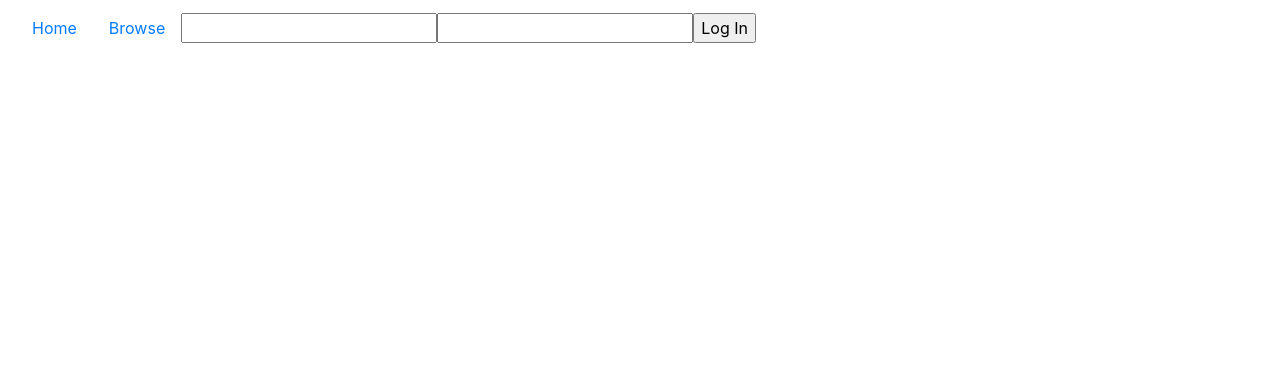
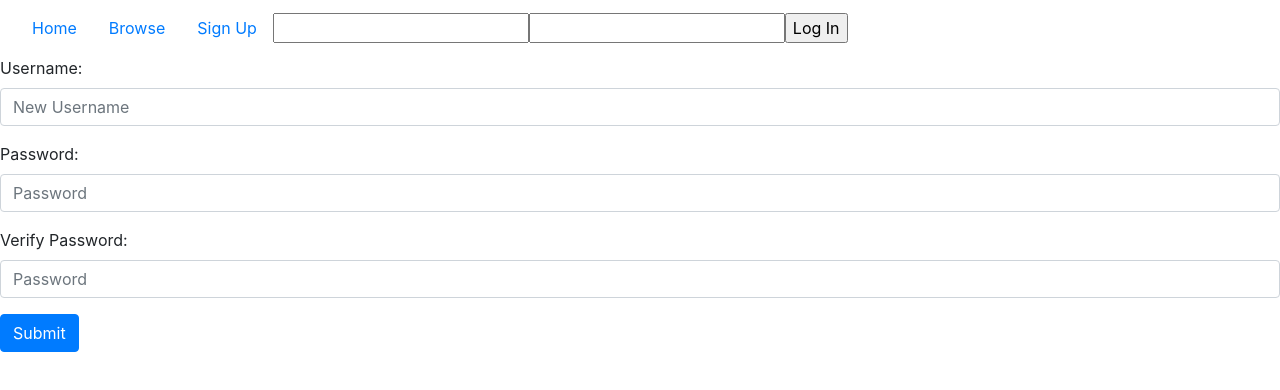
Before and after one commit to unclezap/Mod-4-Multipass-Frontend, a React (Create React App) app: page /signup in a window 1280 px wide. Shown: the top 390 px of the page. Built offline with nearby package versions, Linux system fonts and the light colour scheme; no server answers.

Commit message:
Create account function working.

```diff
--- a/src/App.js
+++ b/src/App.js
@@ -6,6 +6,7 @@ import Navi from './containers/Navi';
 import Browse from './containers/Browse';
 import Quiz from './components/Quiz';
 import MyAccount from './containers/MyAccount';
+import SignUp from './containers/SignUp'
 
 
 //Fetch calls here
@@ -73,9 +74,12 @@ class App extends Component {
 
           <Route
             path={'/browse/:category'}
-            render={(props) => <Browse {...props} allQuizzes={this.state.allQuizzes.filter(quiz => quiz.category === props.category)}/>}
+            render={props => <Browse {...props} allQuizzes={this.state.allQuizzes.filter(quiz => quiz.category === props.category)}/>}
           />
-
+          <Route
+            exact path={'/signup'}
+            render={props => <SignUp {...props} />}
+          />
           <Route
             path={'/quizzes/:id'}
             render={props => <Quiz {...props} thisQuiz={props.match.url} />}
--- a/src/HOC/AuthHOC.js
+++ b/src/HOC/AuthHOC.js
@@ -22,4 +22,4 @@ const AuthHOC = WrappedComponent => {
     }
 }
 
-export default AuthHOC
+export default AuthHOC;
--- a/src/api.js
+++ b/src/api.js
@@ -10,6 +10,14 @@ const headers = () => {
         Authorization: token()
     }
 }
+
+const createUser = (data) => {
+  return fetch(`${API_ROOT}/users`, {
+    method: "POST",
+    headers: headers(),
+    body: JSON.stringify({user: data})
+  }).then(res => res.json());
+};
 
 const getQuizzes = () => {
     return fetch(`${API_ROOT}/quizzes`, {headers: headers()})
@@ -47,6 +55,9 @@ export const api = {
     login,
     getCurrentUser
   },
+  user: {
+    createUser
+  },
   quizzes: {
     getQuiz,
     getQuizzes
--- a/src/containers/Navi.js
+++ b/src/containers/Navi.js
@@ -8,18 +8,11 @@ import { Link } from 'react-router-dom';
 function Navi(props) {
     return(
             <Navbar>
-                <Nav.Item>
-                    <Nav.Link><Link to="/">Home</Link></Nav.Link>
-                </Nav.Item>
-                <Nav.Item>
-                    {localStorage.getItem("token") ? <Nav.Link><Link to="/account">My Account</Link></Nav.Link> :null}
-                </Nav.Item>
-                <Nav.Item>
-                    <Nav.Link><Link to='/Browse'>Browse</Link></Nav.Link>
-                </Nav.Item>
-                <Nav.Item>
-                    {localStorage.getItem("token")?<button onClick={props.onLogout}>Logout</button>:<Form><LoginForm onAuthenticate={props.onAuthenticate}/></Form>}
-                </Nav.Item>
+                <Nav.Link><Link to="/">Home</Link></Nav.Link>
+                {localStorage.getItem("token") ? <Nav.Link><Link to="/account">My Account</Link></Nav.Link> : null}
+                <Nav.Link><Link to='/Browse'>Browse</Link></Nav.Link>
+                {localStorage.getItem("token")?null:<Nav.Link><Link to="/signup">Sign Up</Link></Nav.Link>}
+                {localStorage.getItem("token")?<button onClick={props.onLogout}>Logout</button>:<Form><LoginForm onAuthenticate={props.onAuthenticate}/></Form>}
             </Navbar>
      )
 };
--- /dev/null
+++ b/src/containers/SignUp.js
@@ -0,0 +1,89 @@
+import React, { Component } from 'react';
+import Form from 'react-bootstrap/Form';
+import Button from 'react-bootstrap/Button';
+import { api } from '../api';
+import { Redirect } from 'react-router-dom';
+
+class SignUp extends Component {
+    constructor(){
+        super();
+        this.state = {
+            errors: false,
+            fields: {
+                username: "",
+                password: "",
+                verifyPassword: ""
+            }
+        };
+    };
+
+    handleChange = e => {
+        const newFields = {...this.state.fields, [e.target.name]: e.target.value};
+        this.setState({
+            fields: newFields
+        });
+    };
+
+    handleSubmit = e => {
+        let userObject = {
+            username: this.state.fields.username,
+            password: this.state.fields.password
+        }
+        e.preventDefault();
+        if (this.state.fields.password !== this.state.fields.verifyPassword) {
+            alert("Passwords do not match. Please try again.")
+        } else {
+            api.user.createUser(userObject);
+            this.props.history.push('/');
+            alert("Account creation succesful. Log in with your new credentials.")
+        };
+
+    }
+
+    render() {
+        return(
+                <Form onSubmit={e => this.handleSubmit(e)}>
+                    <Form.Group >
+                        <Form.Label>
+                            Username:
+                        </Form.Label>
+                        <Form.Control
+                            name="username"
+                            placeholder="New Username"
+                            onChange={this.handleChange}
+                            type="text"
+                            value={this.state.fields.username}
+                             />
+                    </Form.Group>
+                    <Form.Group >
+                        <Form.Label>
+                            Password:
+                        </Form.Label>
+                        <Form.Control
+                            name="password"
+                            onChange={this.handleChange}
+                            placeholder="Password"
+                            type="password"
+                            value={this.state.fields.password}
+                             />
+                    </Form.Group>
+                    <Form.Group >
+                        <Form.Label>
+                            Verify Password:
+                        </Form.Label>
+                        <Form.Control
+                        name="verifyPassword"
+                        onChange={this.handleChange}
+                        placeholder="Password"
+                        value={this.state.fields.verifyPassword}
+                        type="password"
+                        />
+                    </Form.Group>
+                    <Button type="submit" variant="primary">Submit</Button>
+                </Form>
+        )
+    }
+}
+
+
+export default SignUp;
```
Also changed, not shown: src/components/LoginForm.js (+7 -5 lines), src/components/LogoutForm.js (deleted, +0 -16 lines).
